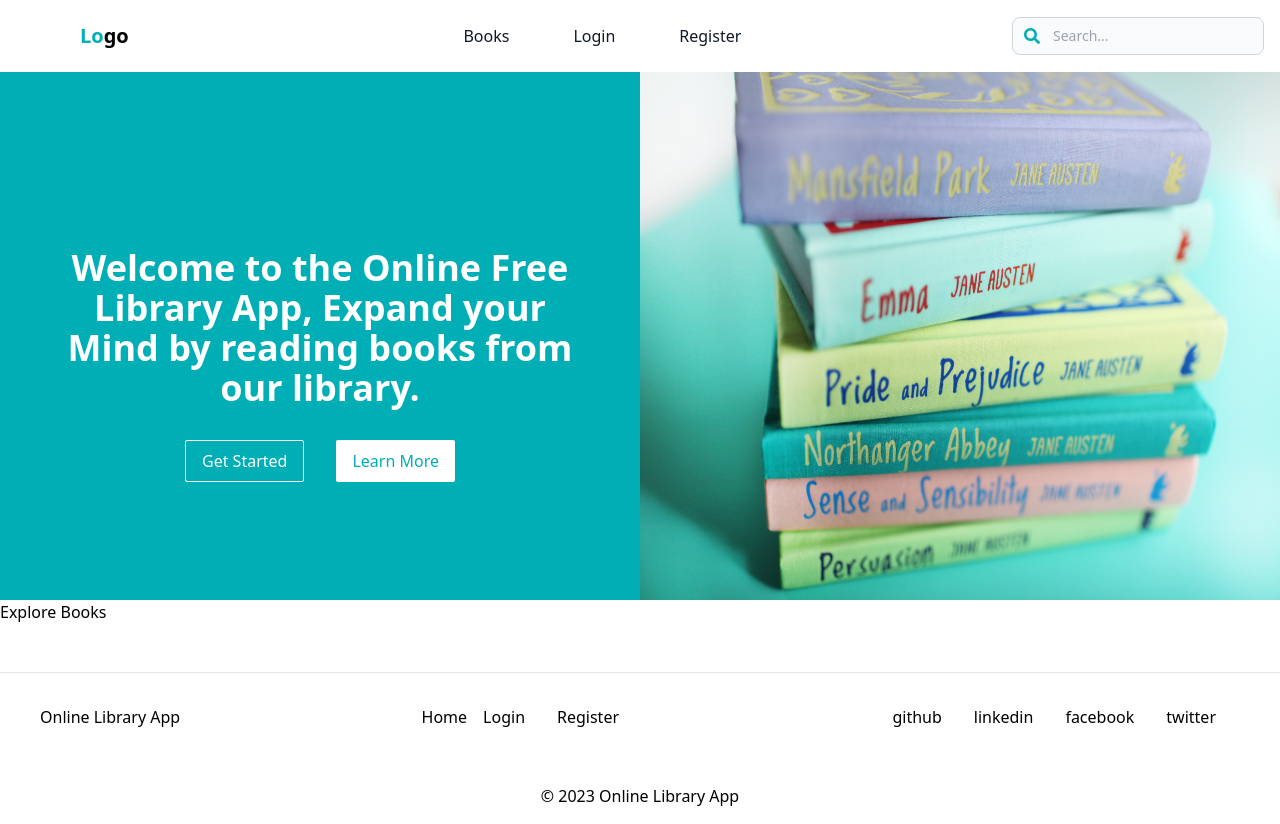
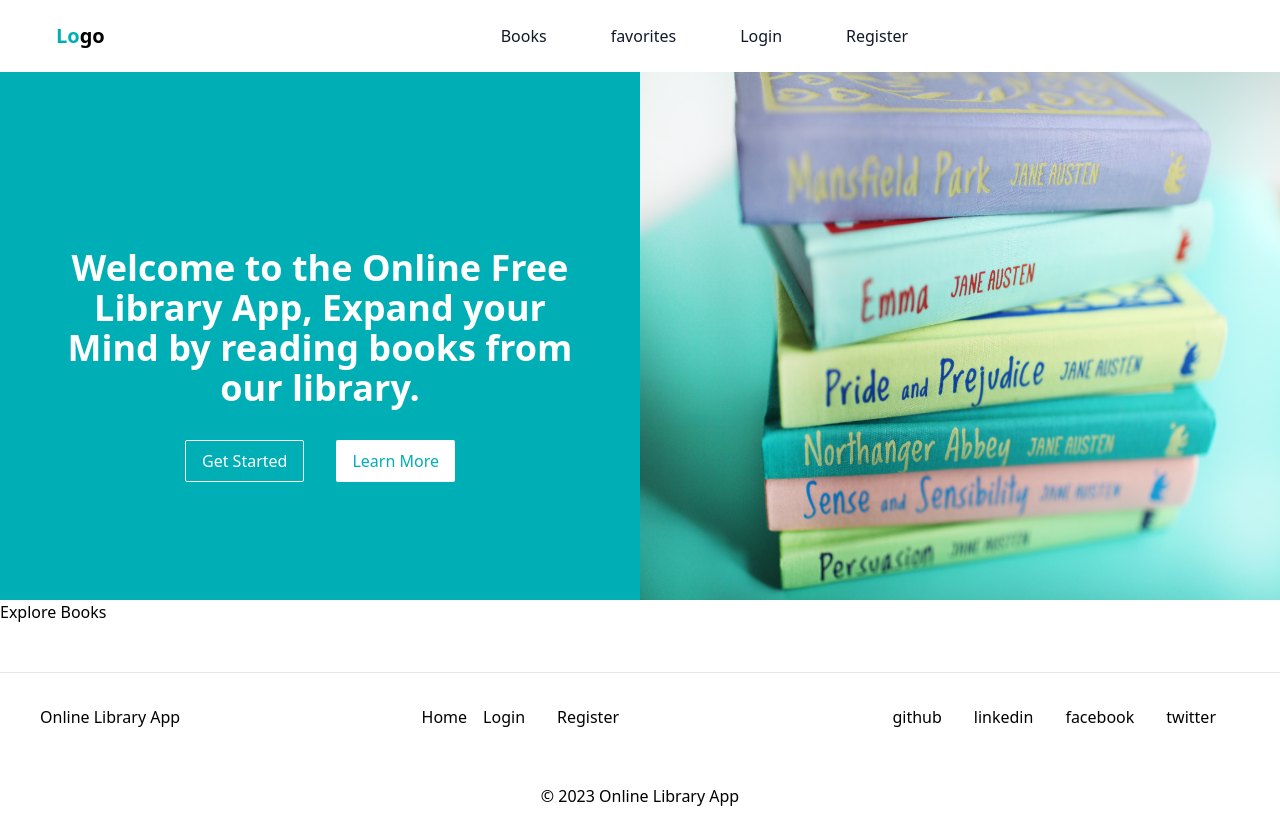
Before and after one commit to Evaristekanova/bookStore-fn, a React (Vite) app: page / in a window 1280 px wide. Built offline with nearby package versions, Linux system fonts and the light colour scheme.

Commit message:
remove search from navbar to have simple and good looking navbar

```diff
--- a/src/Pages/SingleBook.tsx
+++ b/src/Pages/SingleBook.tsx
@@ -18,22 +18,19 @@ const SingleBook = () => {
   if (!book) {
     return <Loading />;
   }
-  console.log(book);
   const handleOpen = () => {
-    const fileUrl = book.image;
-    const fileName = "my-book.jpg";
+    const fileUrl = book.bookFile;
 
     const link = document.createElement("a");
     link.href = fileUrl;
-    link.download = fileName;
     document.body.appendChild(link);
     link.click();
     document.body.removeChild(link);
   };
 
   const handleDownload = () => {
-    const fileUrl = book.image;
-    const fileName = "my-book.jpg";
+    const fileUrl = book.bookFile;
+    const fileName = `${book?.title.toLowerCase().split(" ").join("-")}.pdf`;
     saveAs(fileUrl, fileName);
   };
 
@@ -42,6 +39,7 @@ const SingleBook = () => {
       <div className="flex flex-row h-full items-center">
         <img src={book.image} alt={book.title} className="w-[40%]" />
         <div className="flex flex-col justify-center ml-[5rem] ">
+          <p className="text-xl font-light">Description:{book.description}</p>
           <h1 className="text-3xl font-light">Title: {book.title}</h1>
           <h2 className="text-3xl font-light mt-3">Author: {book.author}</h2>
           <div className="flex flex-row mt-4">
--- a/src/components/BookCard.tsx
+++ b/src/components/BookCard.tsx
@@ -4,6 +4,7 @@ interface BookCardProps {
   title: string;
   author: string;
   image: string;
+  bookFile?: string;
 }
 
 const BookCard: React.FC<BookCardProps> = ({ title, author, image }) => {
--- a/src/components/Navbar.tsx
+++ b/src/components/Navbar.tsx
@@ -1,18 +1,19 @@
 import { useState, useEffect, useRef } from "react";
 import { Link } from "react-router-dom";
-import { FaSearch, FaBars } from "react-icons/fa";
+import { FaBars } from "react-icons/fa";
 import { AiFillCloseCircle } from "react-icons/ai";
-import InputField from "./InputField";
 
 const Navbar = () => {
   const [isDropdownOpen, setIsDropdownOpen] = useState(false);
-  const [isSearchVisible, setIsSearchVisible] = useState(false);
   const dropdownRef = useRef<HTMLDivElement | null>(null);
-  const searchInputRef = useRef<HTMLInputElement | null>(null);
   const links = [
     {
       name: "Books",
       path: "/books",
+    },
+    {
+      name: "favorites",
+      path: "/favorites",
     },
     {
       name: "Login",
@@ -48,54 +49,16 @@ const Navbar = () => {
     };
   }, []);
 
-  const handleSearchButtonClick = () => {
-    setIsSearchVisible(!isSearchVisible);
-    if (!isSearchVisible && searchInputRef.current) {
-      searchInputRef.current.focus();
-    }
-  };
-
   return (
-    <nav className="bg-white border-gray-200">
-      <div className="max-w-screen-xl flex flex-wrap items-center justify-between mx-auto p-4 relative">
-        <div className="mx-16">
+    <nav className="bg-white border-gray-200 w-full">
+      <div className="flex items-center justify-between p-4 w-screen relative">
+        <div className="mx-10">
           <Link to="/dashboard">
             <span className="font-semibold text-xl text-lightGreen">Lo</span>
             <span className="font-semibold text-xl">go</span>
           </Link>
         </div>
         <div className="flex md:order-2 outline-none">
-          <button
-            type="button"
-            onClick={handleSearchButtonClick}
-            className="md:hidden text-gray-50 hover:bg-gray-100 focus:outline-none focus:ring-4 focus:ring-gray-200 rounded-lg text-sm p-2.5 mr-1"
-          >
-            <FaSearch className="w-5 h-5 text-lightGreen" />
-            <span className="sr-only">Search</span>
-          </button>
-          {isSearchVisible && (
-            <input
-              ref={searchInputRef}
-              type="text"
-              id="search-navbar"
-              className="absolute right-[2rem] top-full md:hidden block w-[15rem] p-2 text-sm text-gray-900 border border-gray-300 rounded-lg bg-gray-50 outline-none z-10"
-              placeholder="Search..."
-              value=""
-            />
-          )}
-          <div className="relative hidden md:block">
-            <div className="absolute inset-y-0 left-0 flex items-center pl-3 pointer-events-none">
-              <FaSearch className="w-4 h-4 text-lightGreen" />
-              <span className="sr-only">Search icon</span>
-            </div>
-            <InputField
-              type="text"
-              id="search-navbar"
-              className="block w-full p-2 pl-10 text-sm text-gray-900 border border-gray-300 rounded-lg bg-gray-50 outline-none"
-              placeholder="Search..."
-              value=""
-            />
-          </div>
           {isDropdownOpen ? (
             <AiFillCloseCircle
               className="block md:hidden w-7 h-7 text-lightGreen"
@@ -129,20 +92,8 @@ const Navbar = () => {
         </div>
         <div
           className="items-center justify-between hidden w-full md:flex md:w-auto md:order-1"
-          id="navbar-search"
+          id="navbar"
         >
-          <div className="relative mt-3 md:hidden">
-            <div className="absolute inset-y-0 left-0 flex items-center pl-3 pointer-events-none">
-              <FaSearch className="w-4 h-4 text-lightGreen dark:text-gray-400" />
-            </div>
-            <InputField
-              type="text"
-              id="search-navbar"
-              className="block w-full p-2 pl-10 text-sm text-gray-900 border border-gray-300 rounded-lg bg-gray-50"
-              placeholder="Search..."
-              value=""
-            />
-          </div>
           <ul className="flex flex-col p-4 md:p-0 mt-4 font-medium border border-gray-100 rounded-lg bg-gray-50 md:flex-row md:space-x-8 md:mt-0 md:border-0 md:bg-white">
             {links.map((link) => (
               <li key={link.name}>
--- a/src/graphql/BOOKS_QUERY.ts
+++ b/src/graphql/BOOKS_QUERY.ts
@@ -6,9 +6,12 @@ export const BOOKS_QUERY = gql`
       id
       title
       author
+      description
       image
+      bookFile
       categoryId
       cloudinaryId
+      bookCloudinaryId
     }
   }
 `;
```
Also changed, not shown: src/redux/books/bookSlice.ts (+13 -7 lines).
